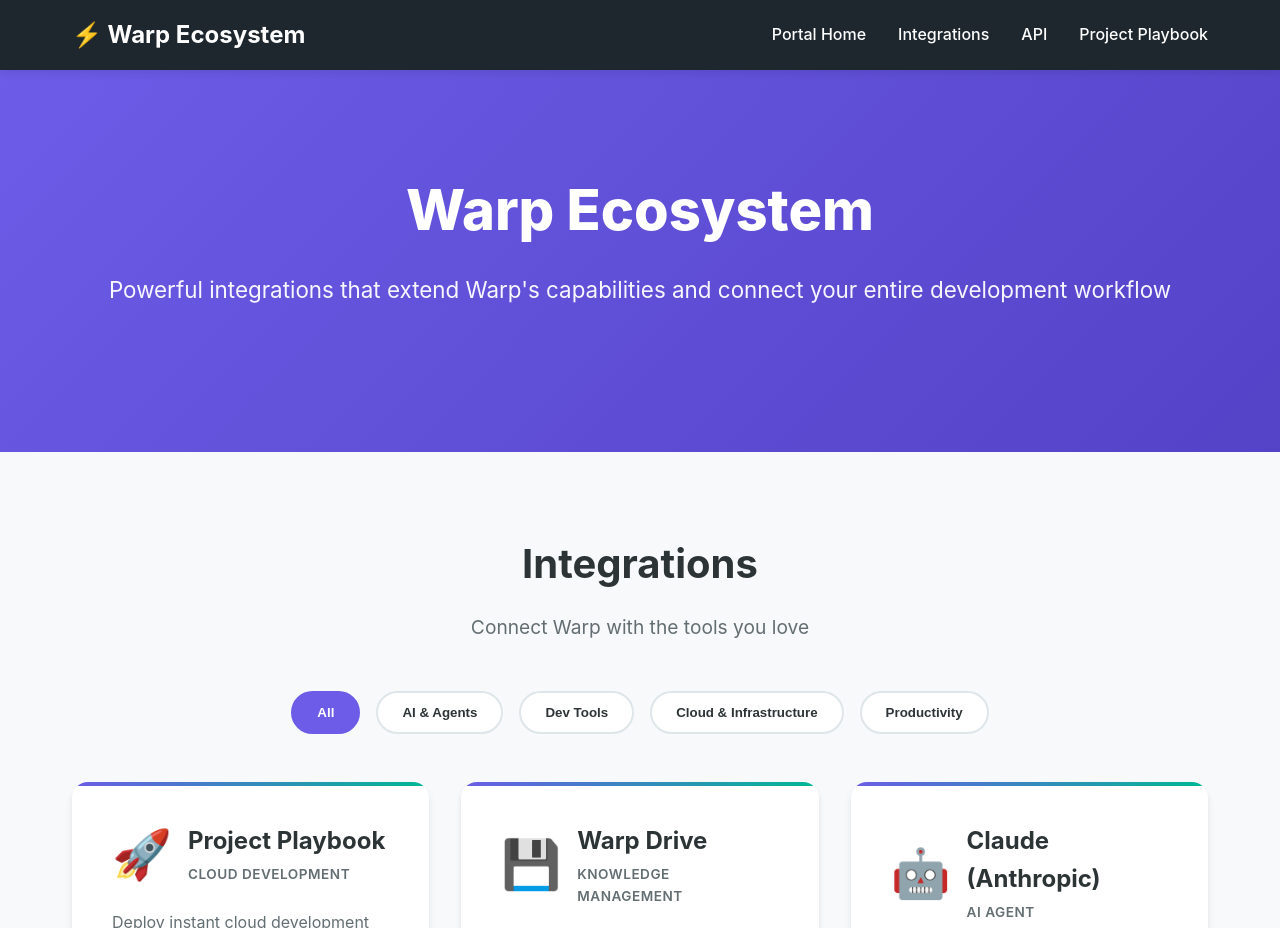
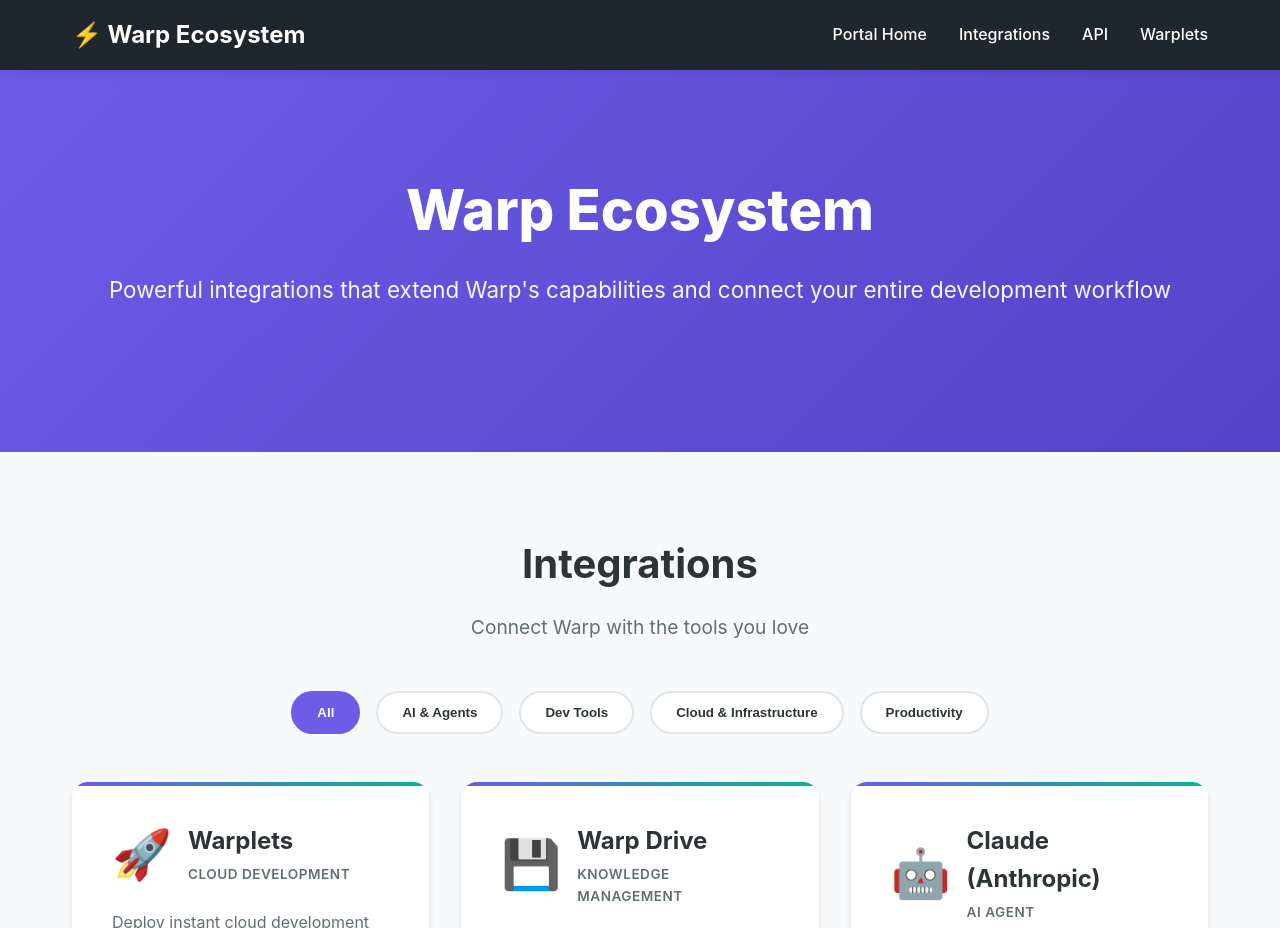
Before and after one commit to colygon/glean-devrel, a website: page ecosystem.html in a window 1280 px wide. Shown: the top 928 px of the page. Drawn offline with Linux system fonts and the light colour scheme.

Commit message:
Revert Project Playbook back to Warplets branding

```diff
--- a/ecosystem.html
+++ b/ecosystem.html
@@ -212,7 +212,7 @@
                 <li><a href="portal.html">Portal Home</a></li>
                 <li><a href="#integrations">Integrations</a></li>
                 <li><a href="#api">API</a></li>
-                <li><a href="warplets.html">Project Playbook</a></li>
+                <li><a href="warplets.html">Warplets</a></li>
             </ul>
         </nav>
     </header>
@@ -238,13 +238,13 @@
             </div>
 
             <div class="integration-grid">
-                <!-- Project Playbook -->
+                <!-- Warplets -->
                 <div class="integration-card" data-category="cloud">
                     <div class="integration-card::before"></div>
                     <div class="integration-header">
                         <span class="integration-icon">🚀</span>
                         <div class="integration-title">
-                            <h3>Project Playbook</h3>
+                            <h3>Warplets</h3>
                             <span class="integration-category">Cloud Development</span>
                         </div>
                     </div>
```
Also changed, not shown: index.html (+1 -1 lines), warplets.html (+2 -2 lines).
